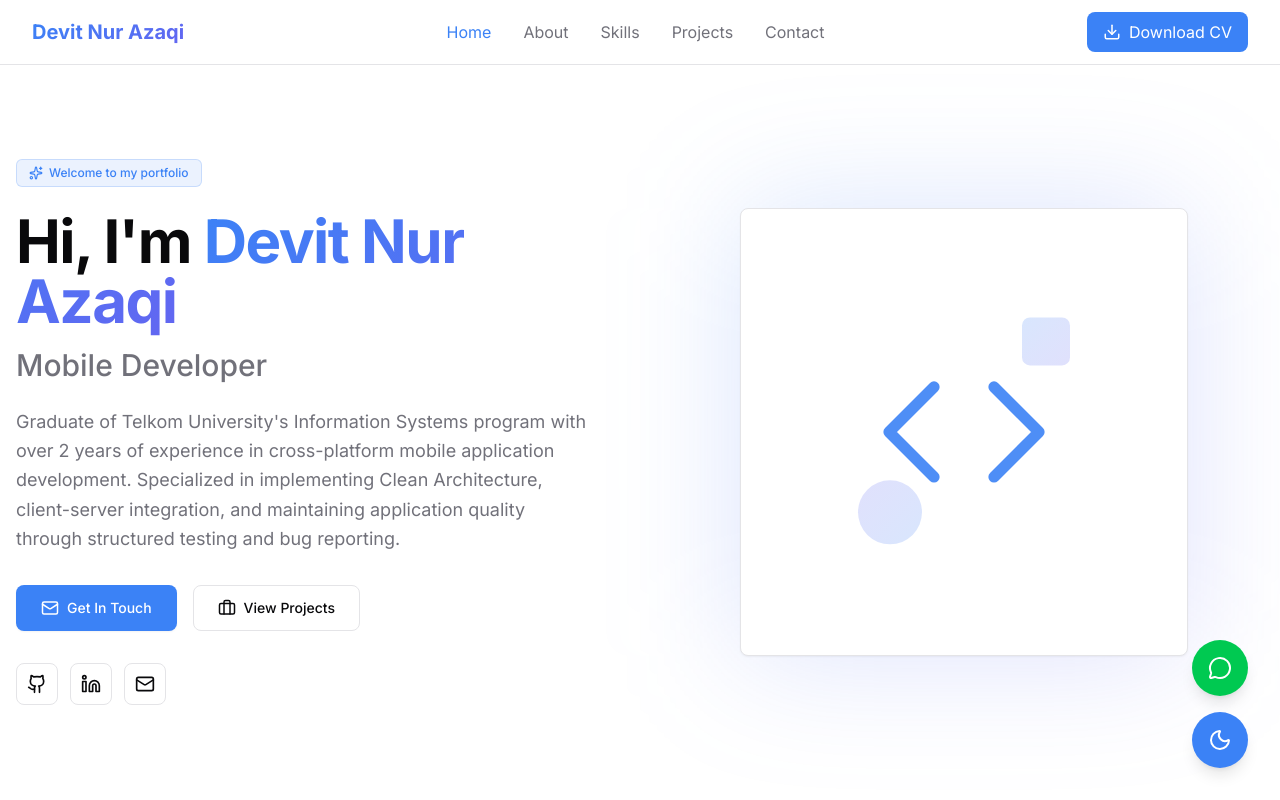
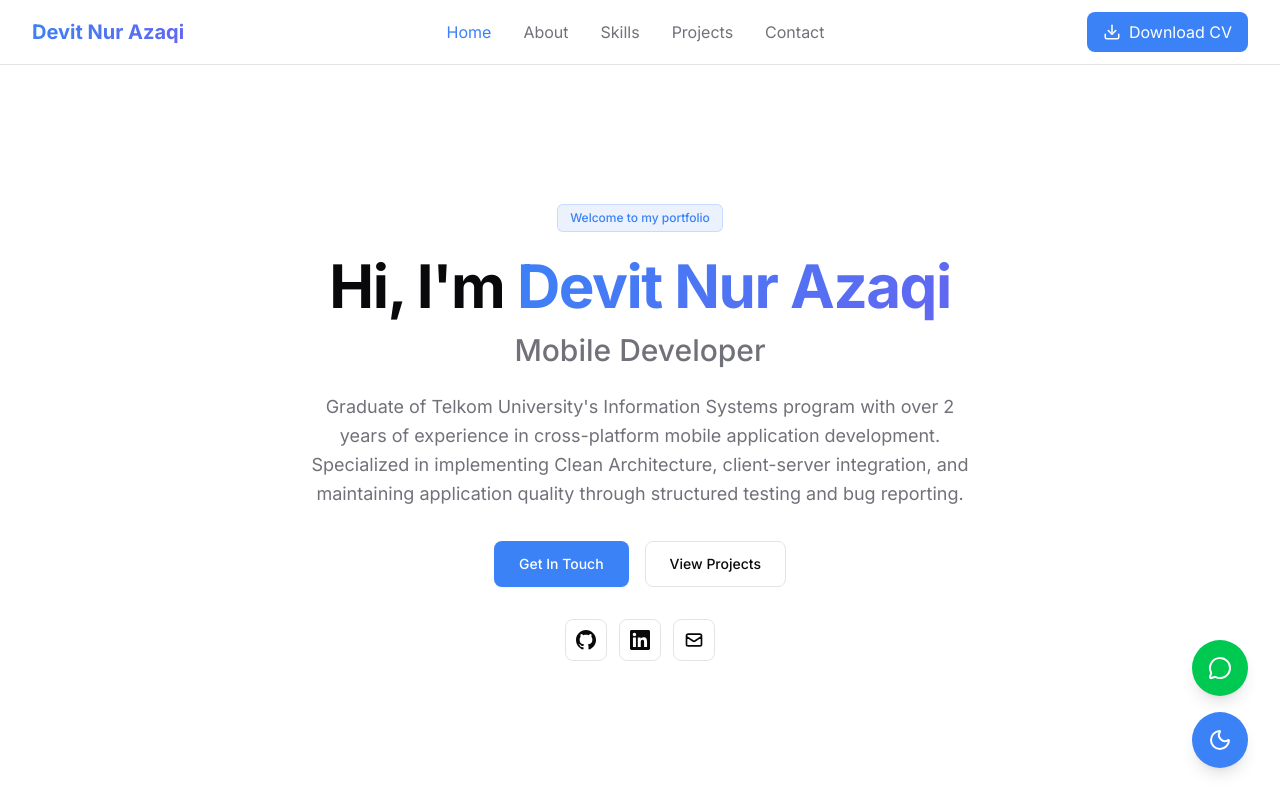
Before and after one commit to devvNA/devit-portfolio, a Next.js app: page / in a window 1280 px wide. Shown: the top 800 px of the page. Built offline with nearby package versions, Linux system fonts and the light colour scheme.

Commit message:
feat: Refactor HeroSection for improved layout and animation effects

```diff
--- a/src/components/sections/HeroSection.tsx
+++ b/src/components/sections/HeroSection.tsx
@@ -2,14 +2,6 @@
 
 import { Badge } from "@/components/ui/Badge";
 import { motion } from "framer-motion";
-import {
-  Briefcase,
-  Code,
-  Github,
-  Linkedin,
-  Mail,
-  Sparkles,
-} from "lucide-react";
 
 export function HeroSection() {
   return (
@@ -23,8 +15,7 @@
         <div className="absolute bottom-0 right-1/4 w-96 h-96 bg-[var(--secondary)]/10 rounded-full blur-3xl"></div>
       </div>
 
-      <div className="max-w-7xl mx-auto w-full">
-        <div className="grid md:grid-cols-2 gap-12 items-center">
+      <div className="max-w-4xl mx-auto w-full text-center">
         <motion.div
           initial={{ opacity: 0, y: 20 }}
           animate={{ opacity: 1, y: 0 }}
@@ -36,8 +27,7 @@
             transition={{ delay: 0.2 }}
             className="inline-flex items-center gap-2 mb-6"
           >
-              <Badge variant="accent" className="gap-1.5">
-                <Sparkles size={14} />
+            <Badge variant="accent">
               Welcome to my portfolio
             </Badge>
           </motion.div>
@@ -64,7 +54,7 @@
             initial={{ opacity: 0, y: 20 }}
             animate={{ opacity: 1, y: 0 }}
             transition={{ delay: 0.5 }}
-              className="text-base md:text-lg text-[var(--text-light)] mb-8 leading-relaxed max-w-xl"
+            className="text-base md:text-lg text-[var(--text-light)] mb-8 leading-relaxed max-w-2xl mx-auto"
           >
             Graduate of Telkom University's Information Systems program with
             over 2 years of experience in cross-platform mobile application
@@ -77,20 +67,18 @@
             initial={{ opacity: 0, y: 20 }}
             animate={{ opacity: 1, y: 0 }}
             transition={{ delay: 0.6 }}
-              className="flex flex-wrap gap-4"
+            className="flex flex-wrap gap-4 justify-center"
           >
             <a
               href="#contact"
-                className="btn btn-primary px-6 py-3 gap-2 text-sm"
+              className="btn btn-primary px-6 py-3 text-sm"
             >
-                <Mail size={18} />
               Get In Touch
             </a>
             <a
               href="#projects"
-                className="btn btn-outline px-6 py-3 gap-2 text-sm hover:border-[var(--accent)] hover:text-[var(--accent)]"
+              className="btn btn-outline px-6 py-3 text-sm hover:border-[var(--accent)] hover:text-[var(--accent)]"
             >
-                <Briefcase size={18} />
               View Projects
             </a>
           </motion.div>
@@ -99,7 +87,7 @@
             initial={{ opacity: 0 }}
             animate={{ opacity: 1 }}
             transition={{ delay: 0.7 }}
-              className="flex gap-3 mt-8"
+            className="flex gap-3 mt-8 justify-center"
           >
             <a
               href="https://github.com/devvNA"
@@ -108,7 +96,9 @@
               className="p-2.5 rounded-lg bg-[var(--card-bg)] border border-[var(--border)] hover:bg-[var(--muted)] hover:border-[var(--accent)] hover:text-[var(--accent)] transition-all"
               aria-label="GitHub"
             >
-                <Github size={20} />
+              <svg className="w-5 h-5" fill="currentColor" viewBox="0 0 24 24">
+                <path d="M12 0c-6.626 0-12 5.373-12 12 0 5.302 3.438 9.8 8.207 11.387.599.111.793-.261.793-.577v-2.234c-3.338.726-4.033-1.416-4.033-1.416-.546-1.387-1.333-1.756-1.333-1.756-1.089-.745.083-.729.083-.729 1.205.084 1.839 1.237 1.839 1.237 1.07 1.834 2.807 1.304 3.492.997.107-.775.418-1.305.762-1.604-2.665-.305-5.467-1.334-5.467-5.931 0-1.311.469-2.381 1.236-3.221-.124-.303-.535-1.524.117-3.176 0 0 1.008-.322 3.301 1.23.957-.266 1.983-.399 3.003-.404 1.02.005 2.047.138 3.006.404 2.291-1.552 3.297-1.23 3.297-1.23.653 1.653.242 2.874.118 3.176.77.84 1.235 1.911 1.235 3.221 0 4.609-2.807 5.624-5.479 5.921.43.372.823 1.102.823 2.222v3.293c0 .319.192.694.801.576 4.765-1.589 8.199-6.086 8.199-11.386 0-6.627-5.373-12-12-12z"/>
+              </svg>
             </a>
             <a
               href="https://linkedin.com/in/devitnurazaqi"
@@ -117,59 +107,21 @@
               className="p-2.5 rounded-lg bg-[var(--card-bg)] border border-[var(--border)] hover:bg-[var(--muted)] hover:border-[var(--accent)] hover:text-[var(--accent)] transition-all"
               aria-label="LinkedIn"
             >
-                <Linkedin size={20} />
+              <svg className="w-5 h-5" fill="currentColor" viewBox="0 0 24 24">
+                <path d="M20.447 20.452h-3.554v-5.569c0-1.328-.027-3.037-1.852-3.037-1.853 0-2.136 1.445-2.136 2.939v5.667H9.351V9h3.414v1.561h.046c.477-.9 1.637-1.85 3.37-1.85 3.601 0 4.267 2.37 4.267 5.455v6.286zM5.337 7.433c-1.144 0-2.063-.926-2.063-2.065 0-1.138.92-2.063 2.063-2.063 1.14 0 2.064.925 2.064 2.063 0 1.139-.925 2.065-2.064 2.065zm1.782 13.019H3.555V9h3.564v11.452zM22.225 0H1.771C.792 0 0 .774 0 1.729v20.542C0 23.227.792 24 1.771 24h20.451C23.2 24 24 23.227 24 22.271V1.729C24 .774 23.2 0 22.222 0h.003z"/>
+              </svg>
             </a>
             <a
               href="mailto:devitazaqi@gmail.com"
               className="p-2.5 rounded-lg bg-[var(--card-bg)] border border-[var(--border)] hover:bg-[var(--muted)] hover:border-[var(--accent)] hover:text-[var(--accent)] transition-all"
               aria-label="Email"
             >
-                <Mail size={20} />
+              <svg className="w-5 h-5" fill="none" stroke="currentColor" viewBox="0 0 24 24">
+                <path strokeLinecap="round" strokeLinejoin="round" strokeWidth={2} d="M3 8l7.89 5.26a2 2 0 002.22 0L21 8M5 19h14a2 2 0 002-2V7a2 2 0 00-2-2H5a2 2 0 00-2 2v10a2 2 0 002 2z" />
+              </svg>
             </a>
           </motion.div>
         </motion.div>
-
-          <motion.div
-            initial={{ opacity: 0, scale: 0.95 }}
-            animate={{ opacity: 1, scale: 1 }}
-            transition={{ delay: 0.5, duration: 0.5 }}
-            className="relative hidden md:block"
-          >
-            <div className="relative w-full aspect-square max-w-md mx-auto">
-              {/* Glow effect */}
-              <div className="absolute inset-0 bg-gradient-to-br from-[var(--accent)]/20 to-[var(--secondary)]/20 rounded-3xl blur-3xl"></div>
-
-              {/* Main card */}
-              <div className="relative card card-hover p-12 h-full flex items-center justify-center">
-                <div className="relative">
-                  <Code
-                    size={180}
-                    className="text-[var(--accent)] opacity-90"
-                    strokeWidth={1.5}
-                  />
-
-                  {/* Floating elements */}
-                  <motion.div
-                    animate={{ y: [0, -10, 0] }}
-                    transition={{
-                      duration: 2,
-                      repeat: Number.POSITIVE_INFINITY,
-                    }}
-                    className="absolute -top-4 -right-4 w-12 h-12 bg-gradient-to-br from-[var(--accent)] to-[var(--secondary)] rounded-lg opacity-20"
-                  />
-                  <motion.div
-                    animate={{ y: [0, 10, 0] }}
-                    transition={{
-                      duration: 3,
-                      repeat: Number.POSITIVE_INFINITY,
-                    }}
-                    className="absolute -bottom-4 -left-4 w-16 h-16 bg-gradient-to-br from-[var(--secondary)] to-[var(--accent)] rounded-full opacity-20"
-                  />
-                </div>
-              </div>
-            </div>
-          </motion.div>
-        </div>
       </div>
     </section>
   );
```
Lines whose indentation alone changed are shown as unchanged.
